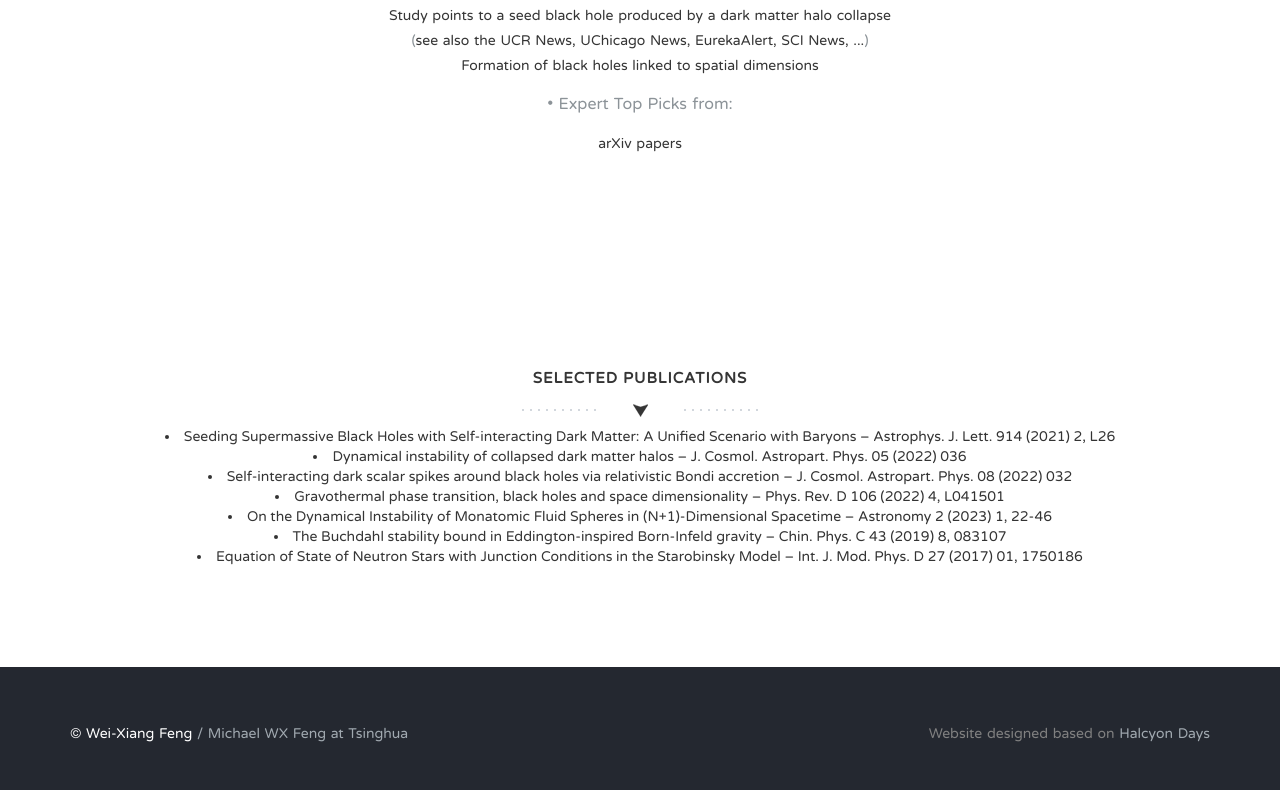
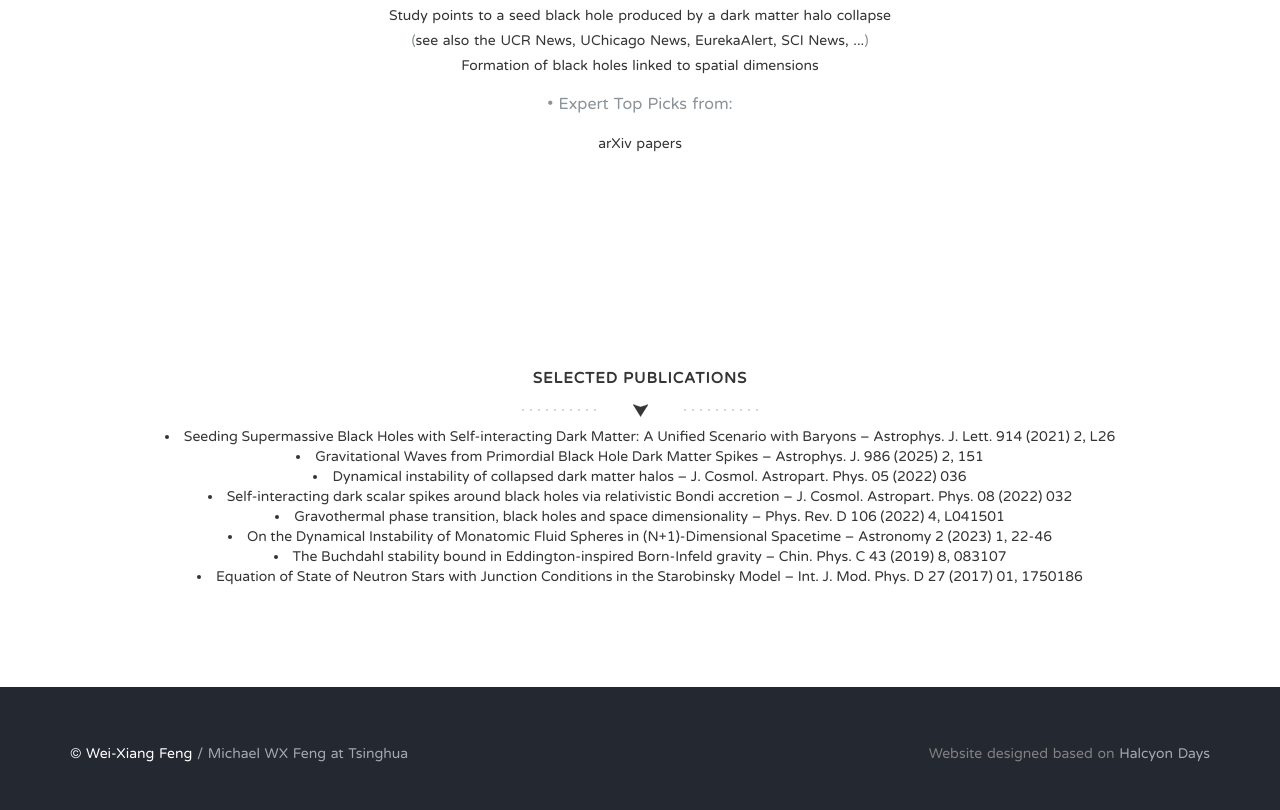
Before and after one commit to michaelwxfeng/michaelwxfeng.github.io, a plain HTML site: page index.html in a window 1280 px wide. Shown: the part 1774-2584 px from the top of the page. Drawn offline with nearby package versions, Linux system fonts and the light colour scheme; some icons are missing.

Commit message:
Add files via upload

```diff
--- a/index.html
+++ b/index.html
@@ -152,6 +152,7 @@
         <h1 class="arrow">Selected Publications</h1>
         <!-- <ul> -->
           <li><a href="https://iopscience.iop.org/article/10.3847/2041-8213/ac04b0">Seeding Supermassive Black Holes with Self-interacting Dark Matter: A Unified Scenario with Baryons</a> – Astrophys. J. Lett. 914 (2021) 2, L26</li>
+          <li><a href="https://iopscience.iop.org/article/10.3847/1538-4357/adda2f">Gravitational Waves from Primordial Black Hole Dark Matter Spikes</a> – Astrophys. J. 986 (2025) 2, 151</li>
           <li><a href="https://iopscience.iop.org/article/10.1088/1475-7516/2022/05/036">Dynamical instability of collapsed dark matter halos</a> – J. Cosmol. Astropart. Phys. 05 (2022) 036</li>
            <li><a href="https://iopscience.iop.org/article/10.1088/1475-7516/2022/08/032">Self-interacting dark scalar spikes around black holes via relativistic Bondi accretion</a> – J. Cosmol. Astropart. Phys. 08 (2022) 032</li>
           <li><a href="https://journals.aps.org/prd/abstract/10.1103/PhysRevD.106.L041501">Gravothermal phase transition, black holes and space dimensionality</a> – Phys. Rev. D 106 (2022) 4, L041501</li>
```
